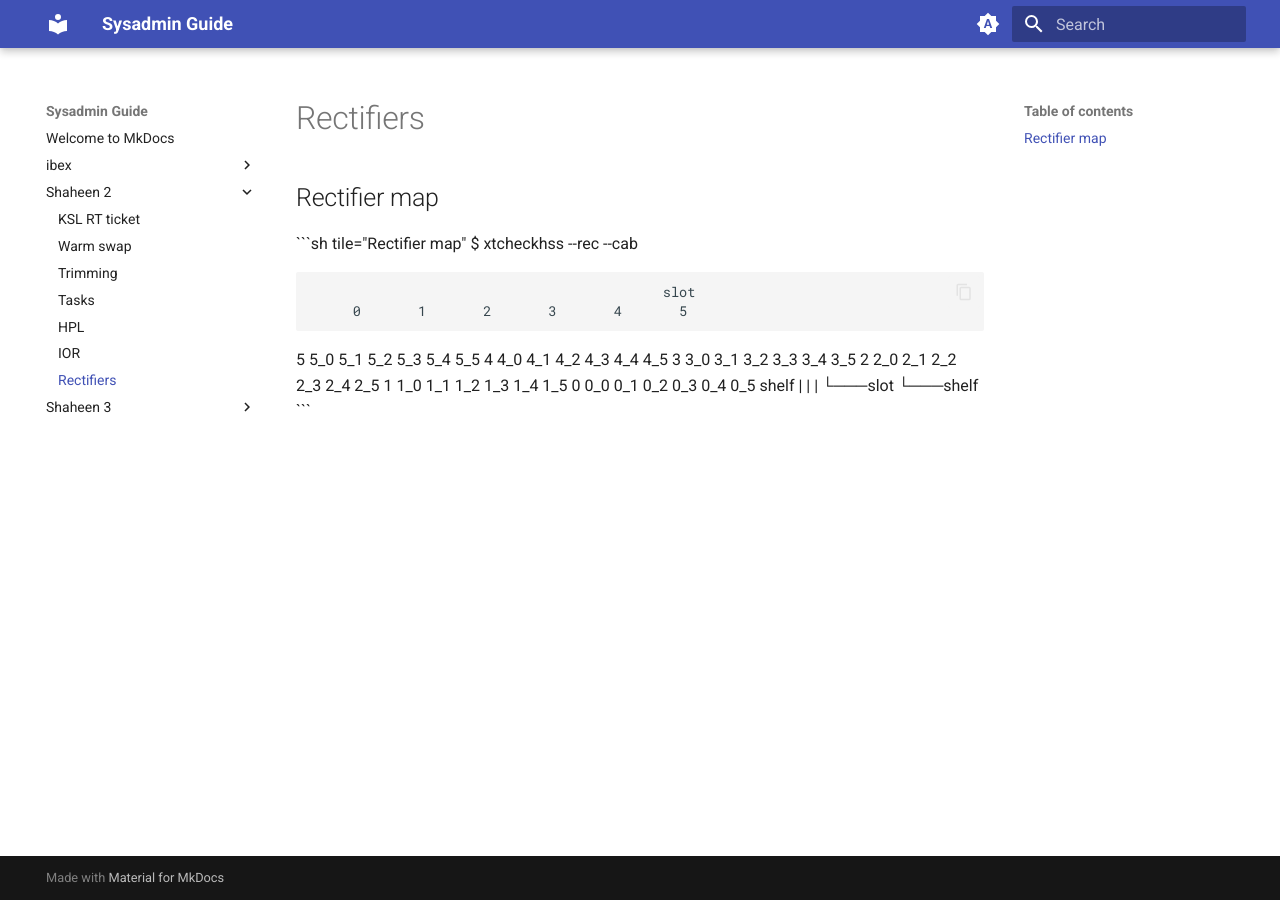
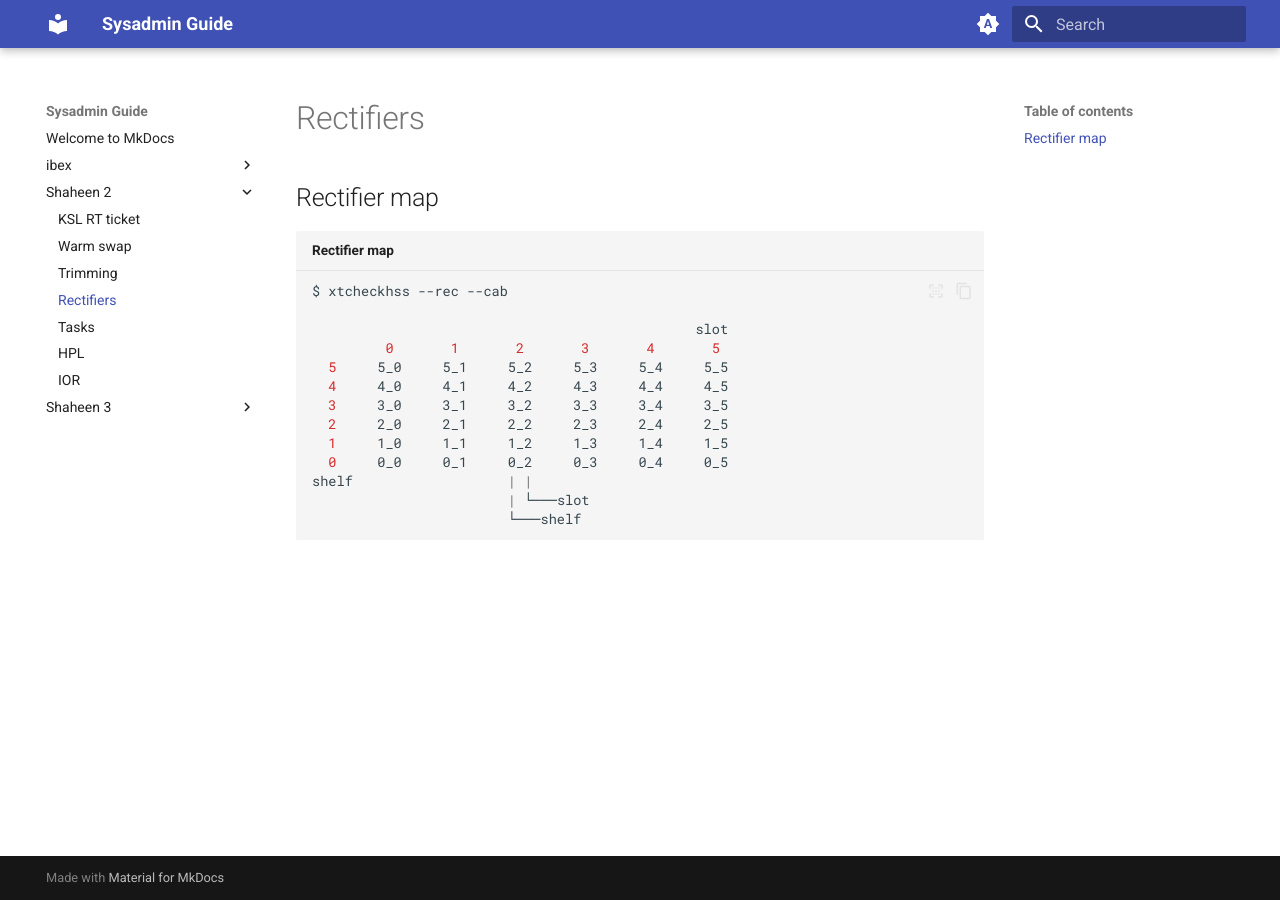
Before and after one commit to farhanma/hpe, an MkDocs documentation site: the page built from docs/shaheen2/rectifier.md, in a window 1280 px wide. Built offline with MkDocs 1.6.1 and Material for MkDocs 9.7.7, drawn with Linux system fonts in a browser that asks for light colours.

Commit message:
add new rectifier map

````diff
--- a/docs/shaheen2/rectifier.md
+++ b/docs/shaheen2/rectifier.md
@@ -4,7 +4,7 @@ title: Rectifiers
 
 ## Rectifier map
 
-```sh tile="Rectifier map"
+```sh title="Rectifier map"
 $ xtcheckhss --rec --cab
 
                                                slot
--- a/mkdocs.yml
+++ b/mkdocs.yml
@@ -31,10 +31,10 @@ nav:
     - shaheen2/rt-ticket.md
     - shaheen2/warmswap.md
     - shaheen2/trimming.md
+    - shaheen2/rectifier.md
     - shaheen2/tasks.md
     - shaheen2/hpl/README.md
     - shaheen2/ior.md
-    - shaheen2/rectifier.md
   - 'Shaheen 3':
     - shaheen3/tasks.md
     - shaheen3/prgenv.md
````
